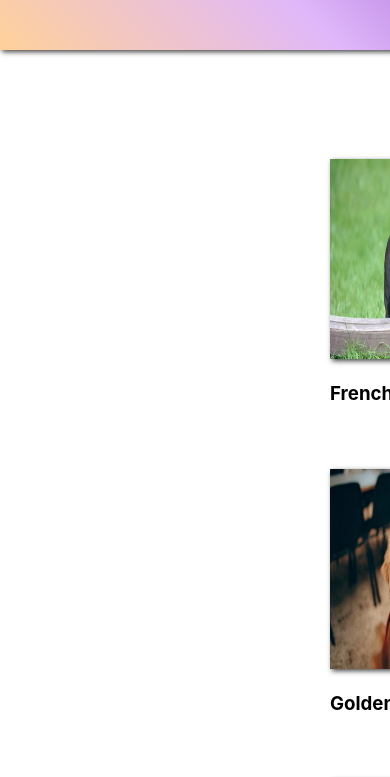
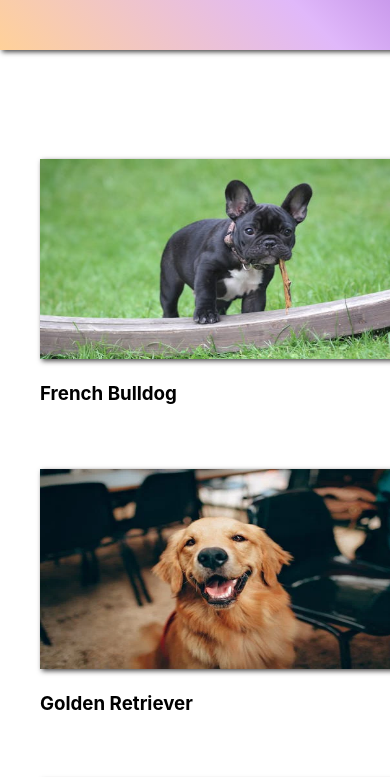
Before and after one commit to Jathursi/dog, a React (Create React App) app: page /dog/ in a window 390 px wide. Shown: the top 777 px of the page. Built offline with nearby package versions, Linux system fonts and the light colour scheme.

Commit message:
Update Home.css

```diff
--- a/src/Home.css
+++ b/src/Home.css
@@ -26,7 +26,7 @@
     width: 100%;
     display: flex;
     flex-wrap: wrap;
-    margin-left: 250px;
+    margin-left: 150px;
     gap: 50px;
 }
 .card{
@@ -58,12 +58,12 @@
     .cards{
         display: flex;
         flex-wrap: wrap;
-        margin-left: 300px;
-        width: 150%;
+        margin-left: 10px;
+        width: 250%;
         gap: 50px;
     }
     .card{
-        width: 30%;
+        width: 40%;
         height: 200px;
         gap: 50px;
     }
```
